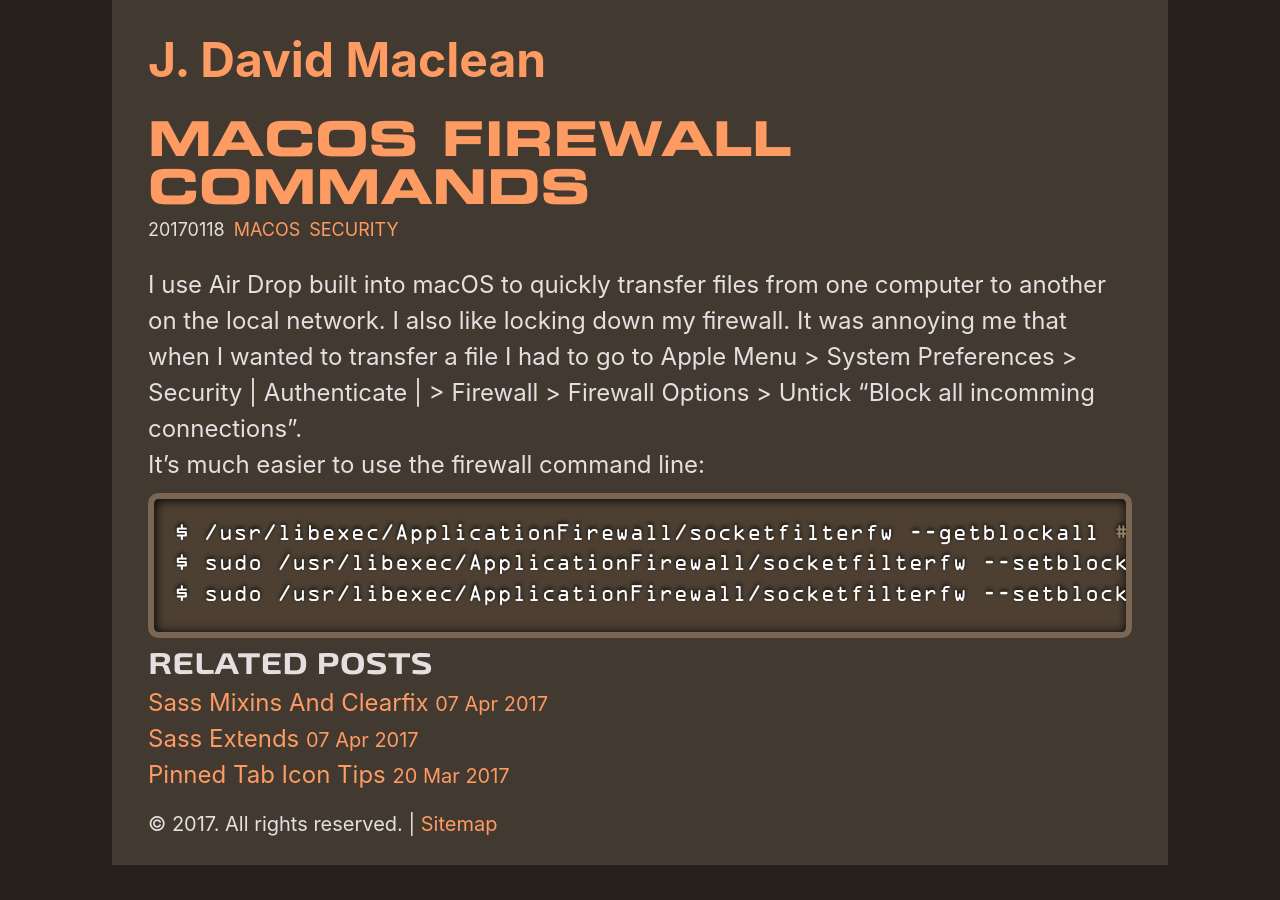
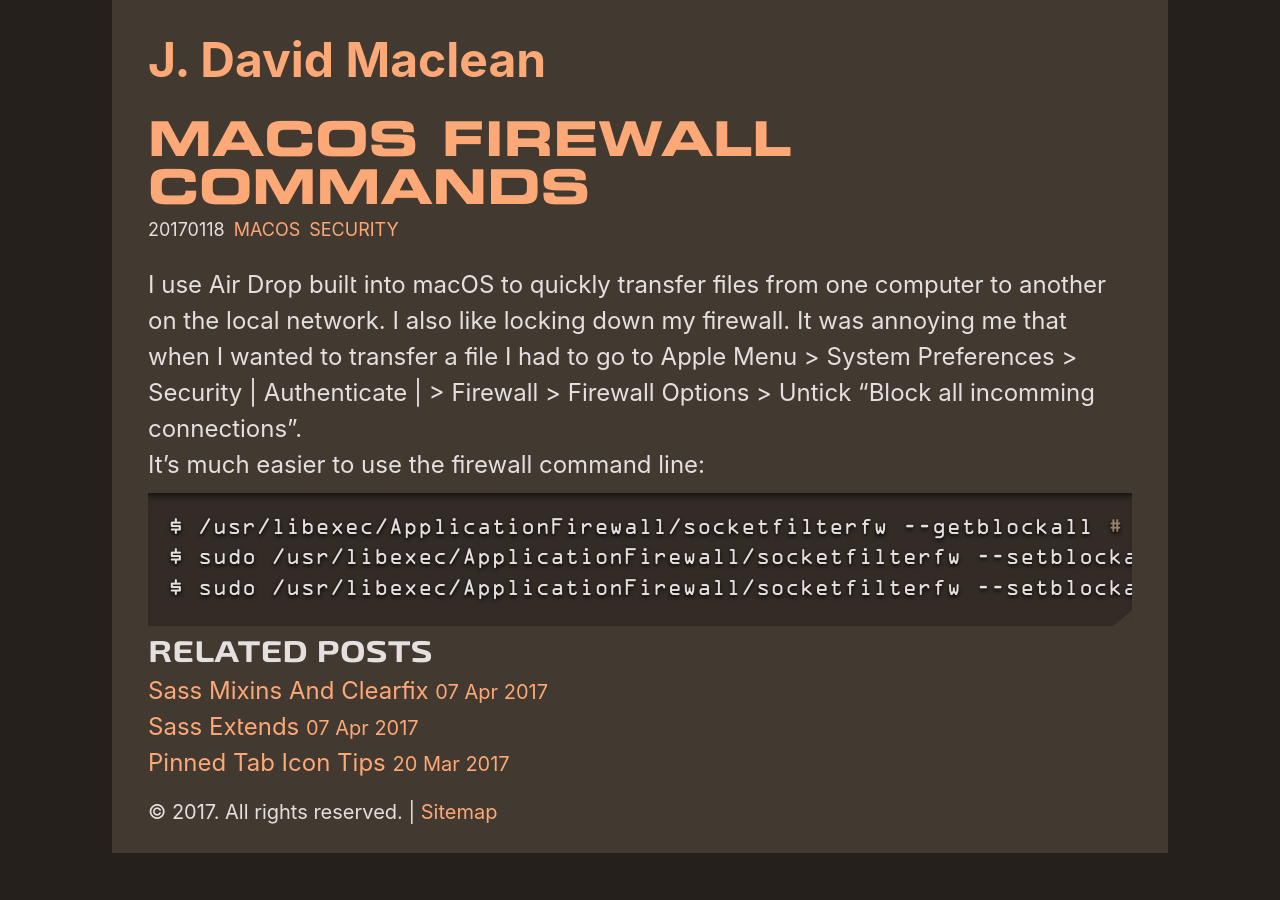
Before and after one commit to sansSpoon/sansSpoon.github.io, a Jekyll site: the page built from _posts/2017-01-18-macOS-firewall-commands.md, in a window 1280 px wide. Built offline with Jekyll 4.4.1, drawn with Linux system fonts in a browser that asks for light colours; some web fonts are replaced.

Commit message:
more colour changes

```diff
--- a/_sass/_variables.scss
+++ b/_sass/_variables.scss
@@ -10,7 +10,7 @@ $pacificBlue: rgba(2, 172, 198, 1); //link-background
 
 $color-txt: $platinum !default;
 $color-bg: $taupe !default;
-$color-link: lighten($wpOrange,20%) !default;
+$color-link: lighten($wpOrange,24%) !default;
 $color-highlight: $pacificBlue !default;
 
 // -------
--- a/assets/css/prism.DarkDev.css
+++ b/assets/css/prism.DarkDev.css
@@ -7,9 +7,9 @@
 
 code[class*="language-"],
 pre[class*="language-"] {
-	color: white;
+	color: rgba(229, 224, 224, 1);
 	background: none;
-	text-shadow: 0 -.1em .2em black;
+	text-shadow: 0 .1em .2em black;
 	font-family: "OCRA", "SFMono-Light", Menlo, Monaco, 'Ubuntu Mono', monospace;
 	font-feature-settings: "kern" 1, "liga" 0, "dlig" 0, "swsh" 0;
 	font-size: .85rem;
@@ -39,26 +39,25 @@ pre[class*="language-"] {
 
 pre[class*="language-"],
 :not(pre) > code[class*="language-"] {
-	background: hsl(30, 20%, 25%);
+	background: rgba(51, 44, 38, 1) url("../chrome/bevel.svg") right bottom no-repeat;
+	background-size: 20px 18px;
 }
 
 /* Code blocks */
 pre[class*="language-"] {
+	position: relative;
 	padding: 1em;
 	margin: .5em 0;
-	overflow: auto;
-	border: .3em solid hsl(30, 20%, 40%);
-	border-radius: .5em;
-	box-shadow: 1px 1px .5em black inset;
+	overflow: scroll;
+	box-shadow: 0 .5em .5em -.5em  black inset;
 }
 
 /* Inline code */
 :not(pre) > code[class*="language-"], :not(pre) > code {
 	font-size: .85rem;
-	padding: .15em .2em .05em;
+	padding: .3em .2em .2em .2em;
+	background: rgba(51, 44, 38, 1);
 	border-radius: .3em;
-	border: .13em solid hsl(30, 20%, 40%);
-	box-shadow: 1px 1px .3em -.1em black inset;
 	white-space: normal;
 }
 
```
